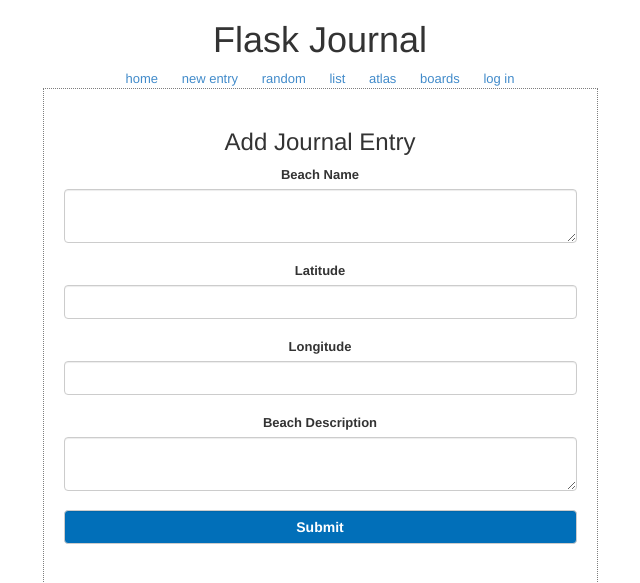
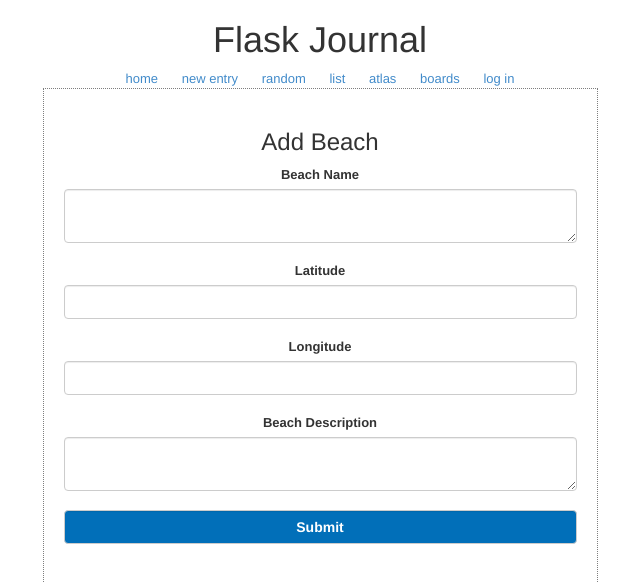
Before and after one commit to treyh1/Flask-Journal, a Python web app: template app/templates/add_beach_form.html in a window 1280 px wide. Shown: the top 583 px of the page, without its empty margins (330-970 px from the left). Run offline with Jinja, Linux system fonts and the light colour scheme; the template is opened without the code that fills it, so the values that code supplies are empty; some libraries are stand-ins or nearby versions.

Commit message:
Single Quotes -> Double
Single quotes to double around "add_beach_form.html"

```diff
--- a/app/routes.py
+++ b/app/routes.py
@@ -317,7 +317,7 @@ def render_beach_form():
 
    # Show the add_beach form
 
-   return render_template('add_beach_form.html')
+   return render_template("add_beach_form.html")
 
 @app.route('/add_beach',methods = ['POST'])
 def add_beach():
--- a/app/templates/add_beach_form.html
+++ b/app/templates/add_beach_form.html
@@ -7,7 +7,7 @@
 
             <div class="col-md-6">
               <form action = "{{ url_for('add_beach') }}" method = "POST">
-                 <h3>Add Journal Entry</h3>
+                 <h3>Add Beach</h3>
 
                  <label>Beach Name</label>
                  <textarea class="form-control" name = "beach_name" ></textarea><br>
```
Also changed, not shown: 1 other file.
